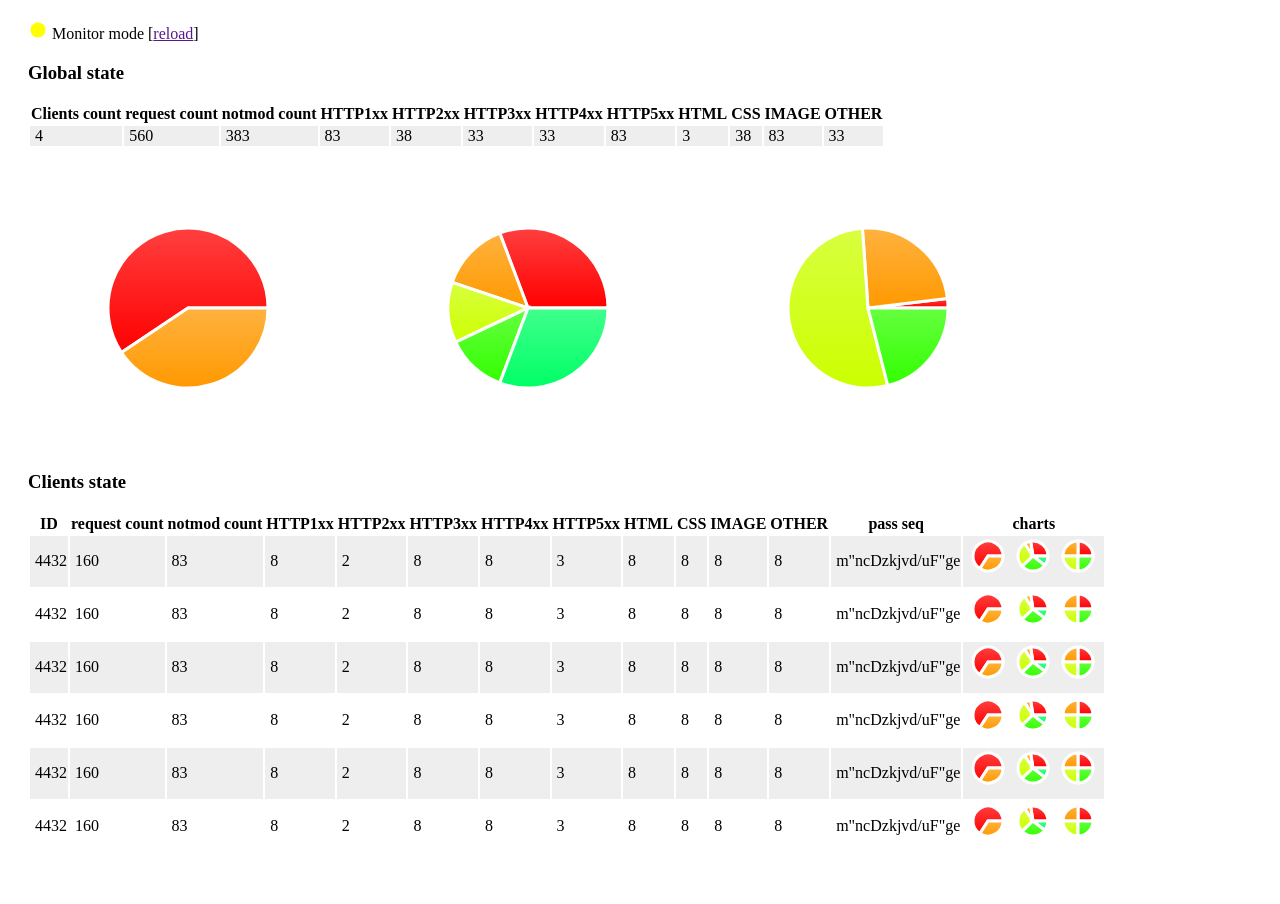
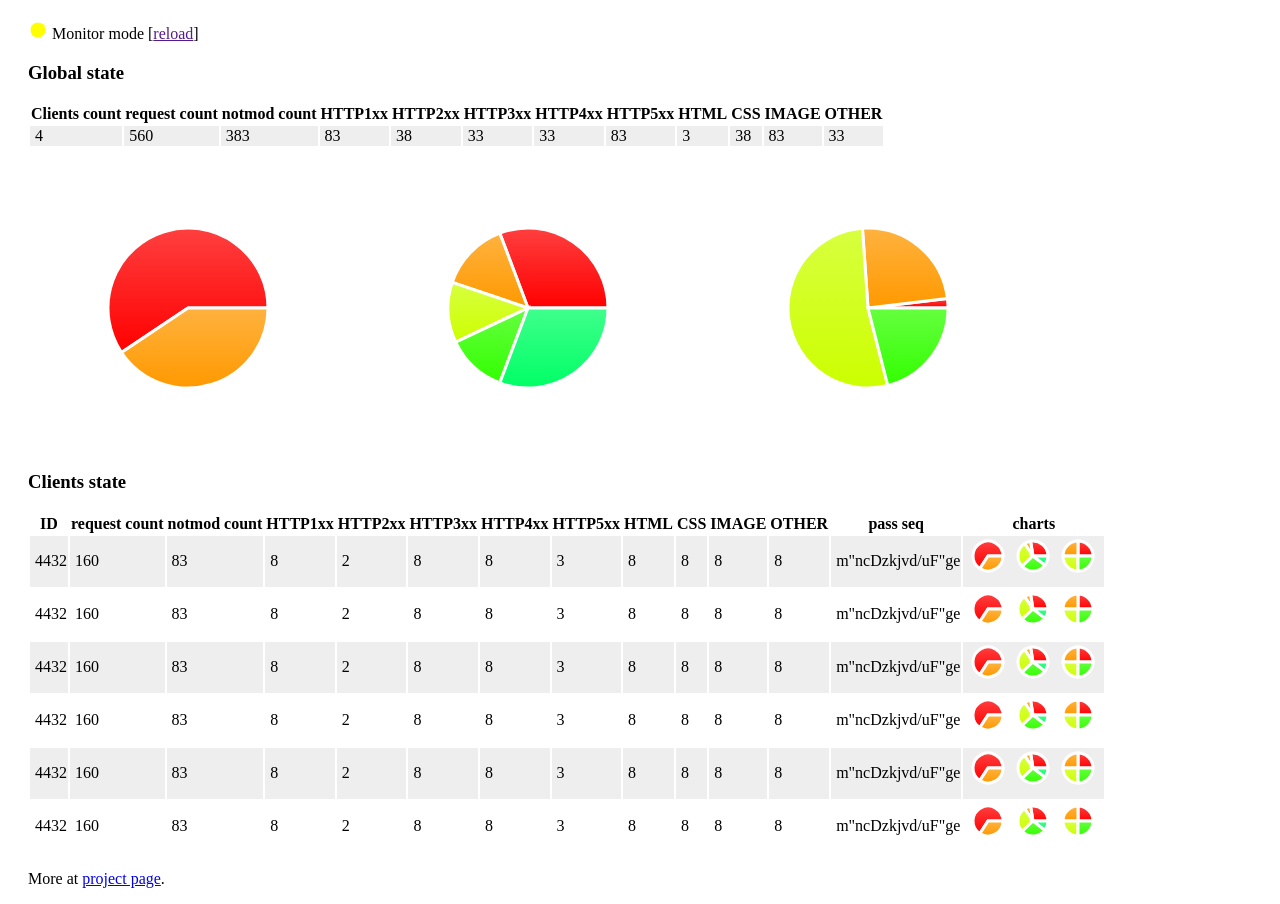
Before and after one commit to aufi/anddos_watcher, a plain HTML site: page index.html in a window 1280 px wide. Shown: the part 61-965 px from the top of the page. Before the commit the page ends 923 px from the top, so only its background shows below. Drawn offline with Linux system fonts and the light colour scheme.

Commit message:
gh pages links

```diff
--- a/index.html
+++ b/index.html
@@ -178,6 +178,6 @@
 		</tr>
 	</table>
 
-
+	<p>More at <a href="https://github.com/aufi/anddos_watcher">project page</a>.</p>
 </body>
 </html>
```
Also changed, not shown: 1 other file.
